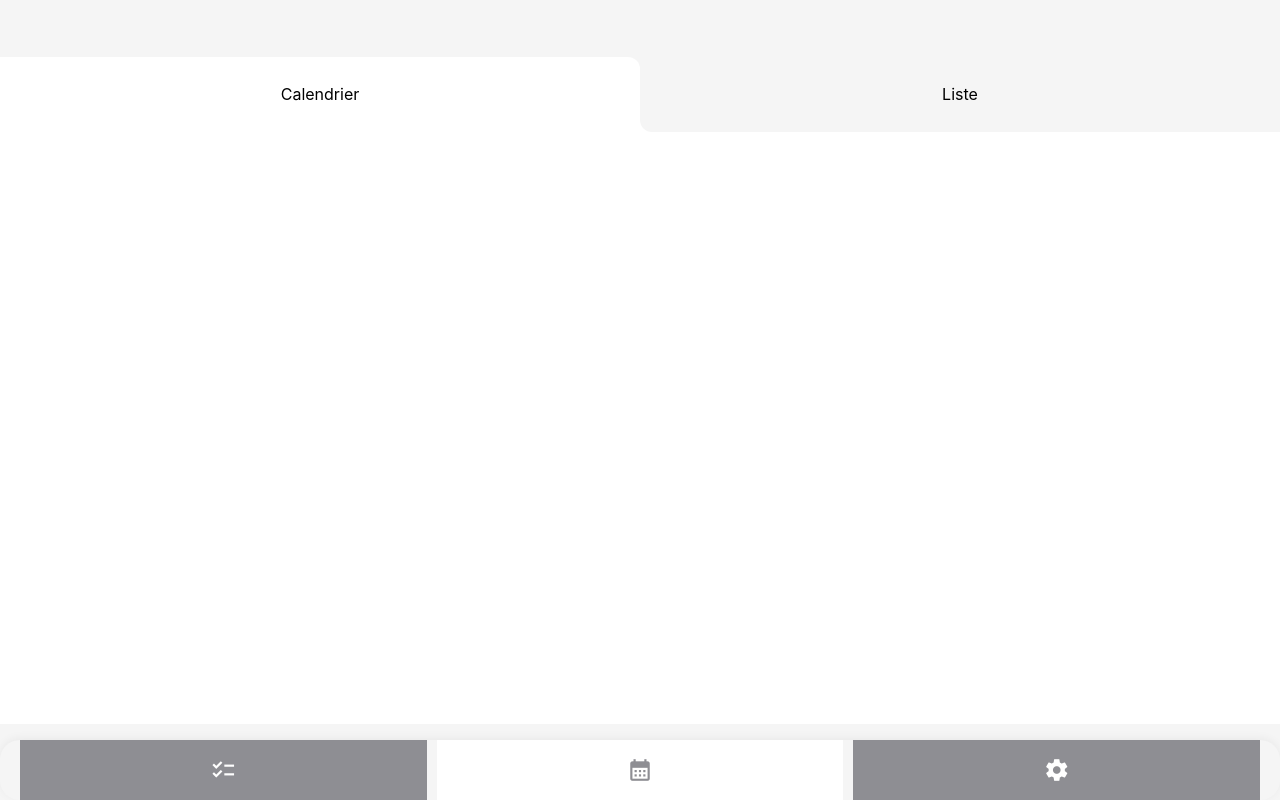
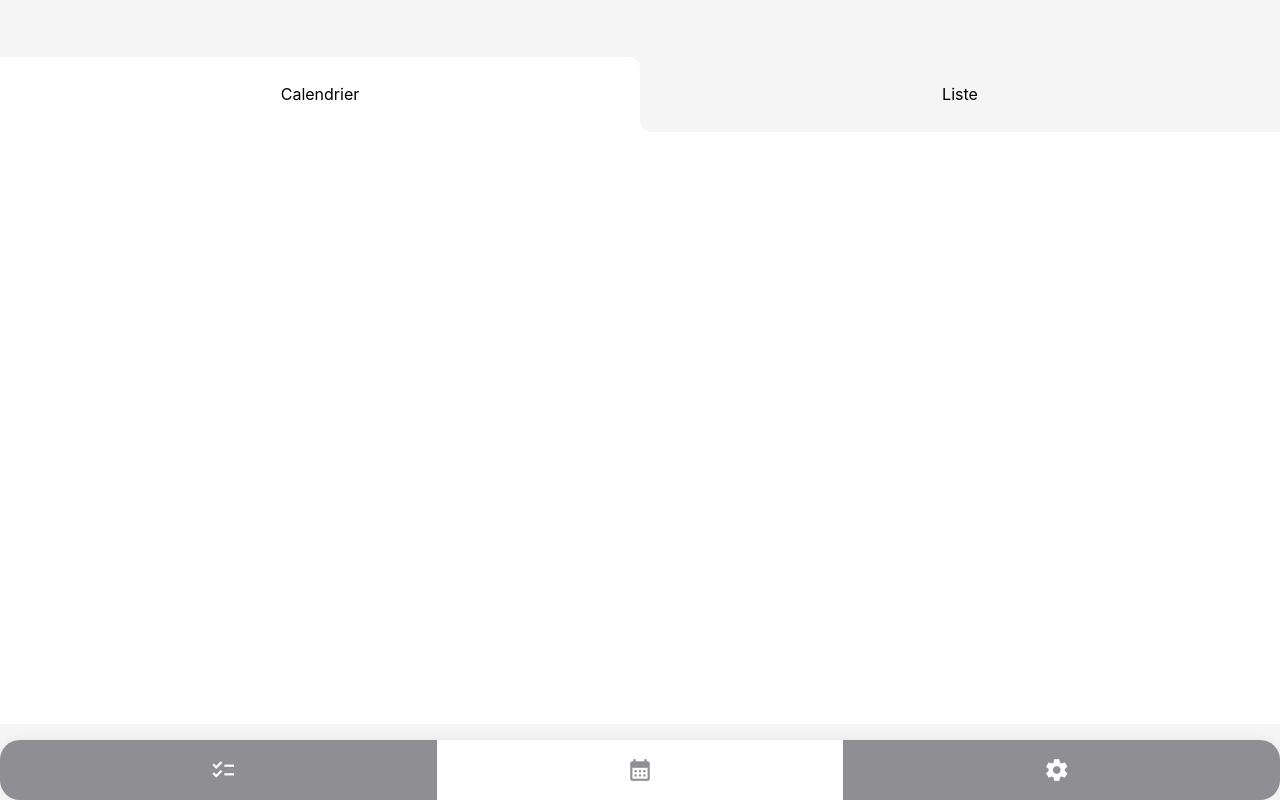
Before and after one commit to mateojourdain/FoodTrack, a plain HTML site: page calendrier.html in a window 1280 px wide. Drawn offline with Linux system fonts and the light colour scheme; a web font is replaced by a local one.

Commit message:
Add files via upload

```diff
--- a/calendrier.css
+++ b/calendrier.css
@@ -26,14 +26,12 @@ body {
     src: url('fonts/SF-Pro-Display-Regular.otf') format('opentype');
 }
 
-/* Navbar version ordi*/
-
 /* conteneur navbar */
 .nav-bar-content {
     position: fixed;
     bottom: 0;
     left: 0;
-    background-color: #f5f5f5;
+    background-color: #8E8E93;
     width: 100%;
     border-radius: 1.25rem;
     display: flex;
```
